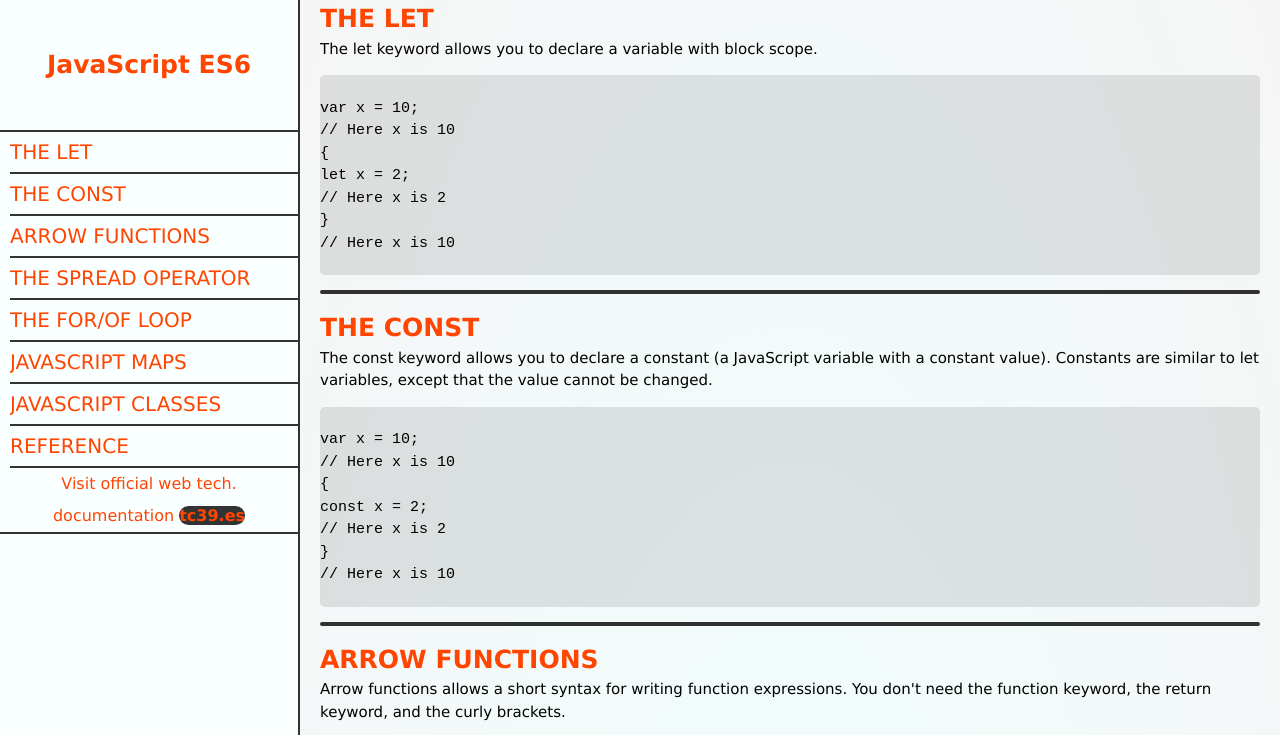
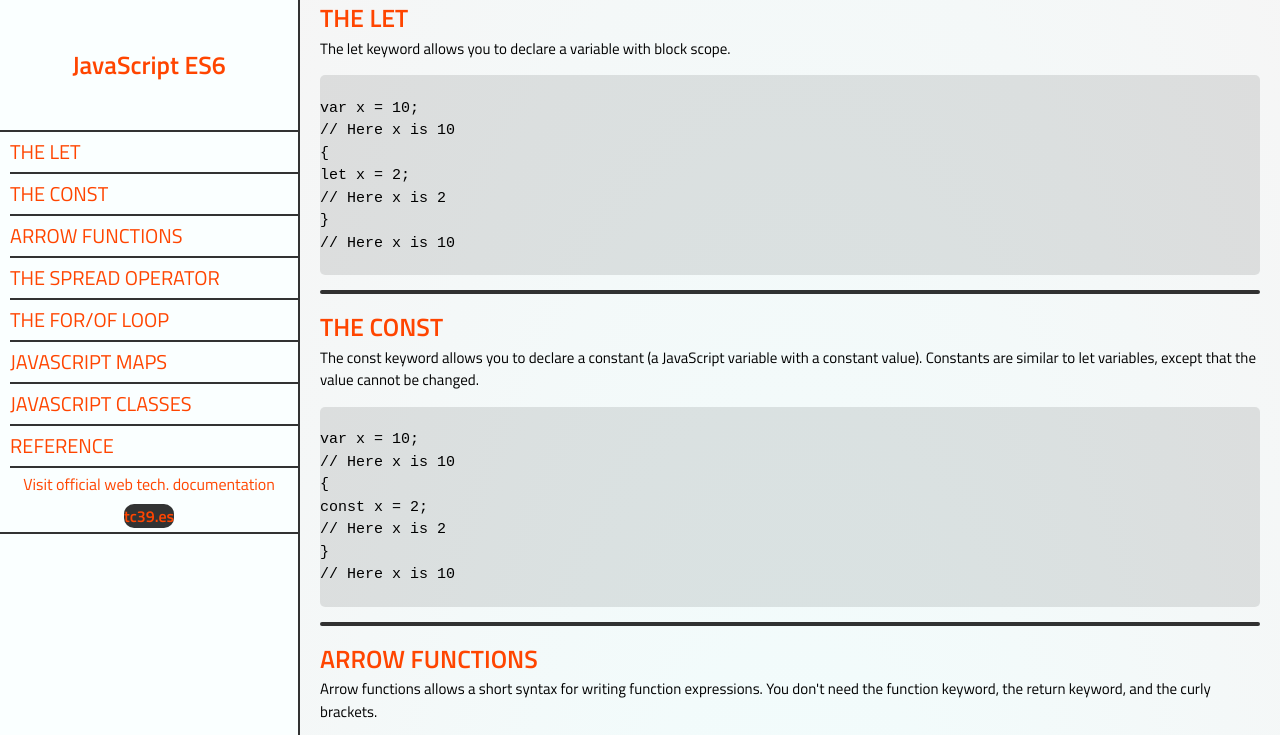
Before and after one commit to polusnp/study-ES6-tech-doc, a plain HTML site: page index.html in a window 1280 px wide. Shown: the top 735 px of the page. Drawn offline with Linux system fonts and the light colour scheme.

Commit message:
#add new font

```diff
--- a/index.html
+++ b/index.html
@@ -6,6 +6,9 @@
         <meta name="viewport" content="width=device-width, initial-scale=1.0">
         <link rel="stylesheet" href="./src/styles.css">
         <link rel="icon" type="image/x-icon" href="/images/favicon.ico">
+        <link rel="preconnect" href="https://fonts.googleapis.com">
+<link rel="preconnect" href="https://fonts.gstatic.com" crossorigin>
+<link href="https://fonts.googleapis.com/css2?family=Poppins:ital,wght@0,300;0,400;0,500;0,600;0,700;0,800;1,700&family=Titillium+Web:wght@300;400;600&display=swap" rel="stylesheet">
     <body>
         <nav id="navbar">
             <header>JavaScript ES6</header>
--- a/src/styles.css
+++ b/src/styles.css
@@ -6,7 +6,7 @@
 }
 
 html {
-    font-family: Verdana, Geneva, Tahoma, sans-serif;
+    font-family: 'Titillium Web', sans-serif;
     font-size: 10px;
     line-height: 1.5;
 }
```
